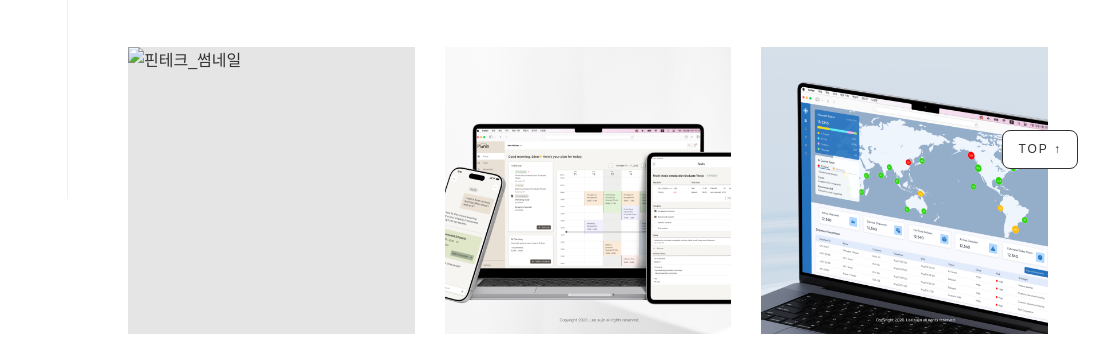
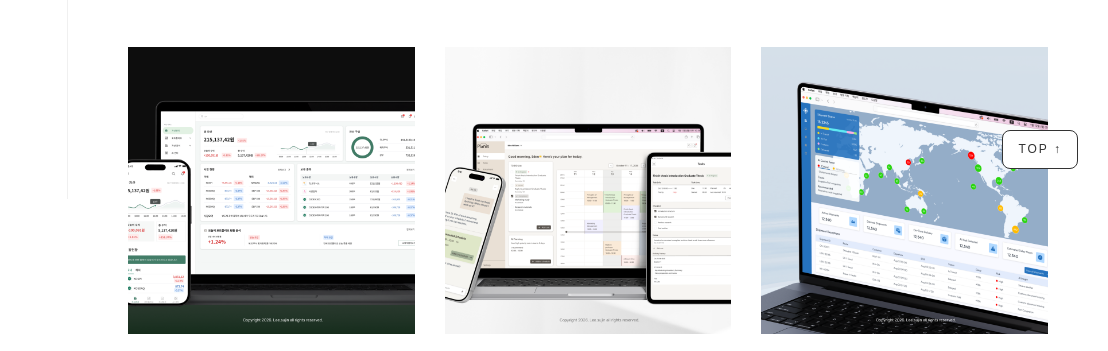
Before and after one commit to sj01070/portfolio_sj, a plain HTML site: page work.html in a window 1280 px wide. Shown: the part 601-952 px from the top of the page, 172-1280 px from the left. Drawn offline with Linux system fonts and the light colour scheme.

Commit message:
Update work.html

```diff
--- a/work.html
+++ b/work.html
@@ -93,7 +93,7 @@ function filterSelection(category) {
                 </div>
      <!-- 카드 4 -->
                 <div class="work-card-container" data-category="uiux" onclick="location.href='project/Fintech.html'">
-                   <img class="work-card-img" src="images/Fintech thumbnail.png" alt="핀테크_썸네일">
+                   <img class="work-card-img" src="images/Fintech_thumbnail.png" alt="핀테크_썸네일">
         <div class="work-card-info">
                         <span class="work-card-tag">UI/UX Design</span>
                         <h4 class="work-card-title">AI기반 개인 투자 관리 서비스</h4>
```
